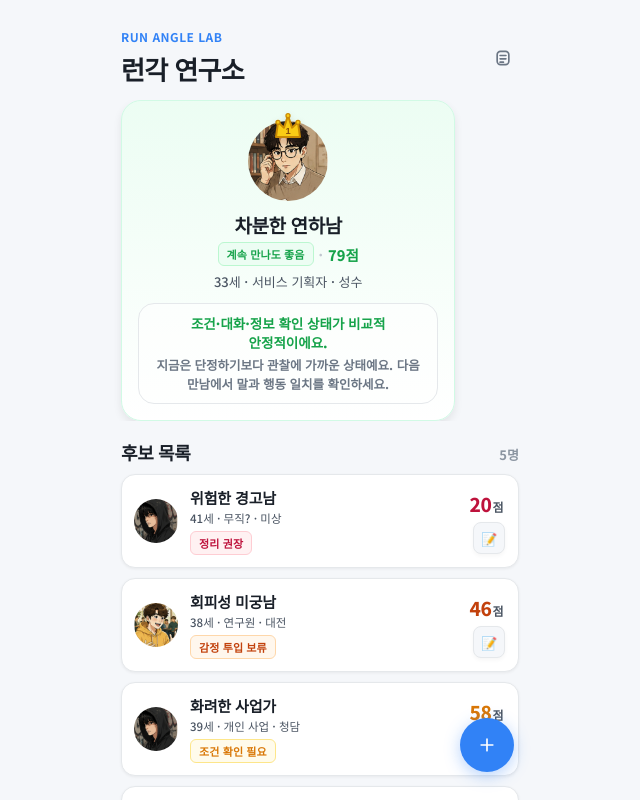
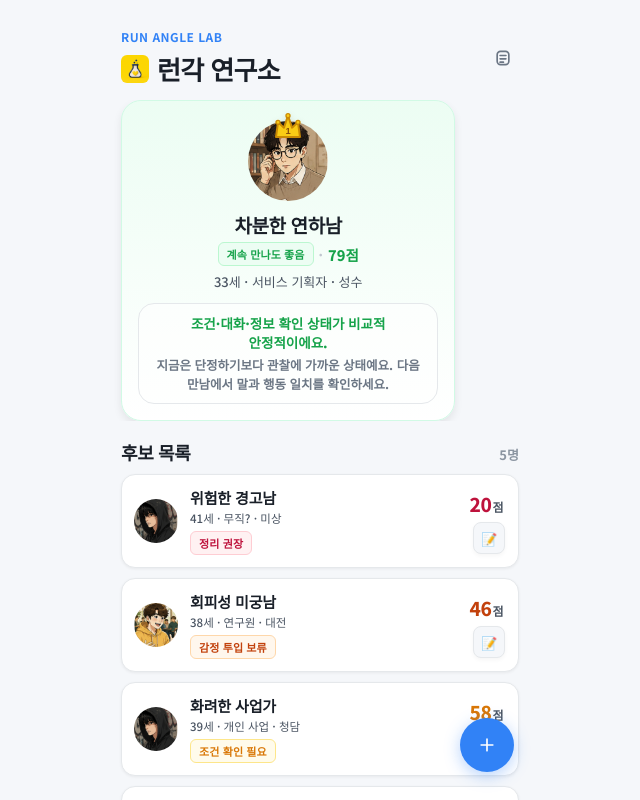
Before and after one commit to cathy-park/rungak, a React (Vite) app: page / in a window 1280 px wide. Shown: the top 800 px of the page, without its empty margins (320-960 px from the left). Built offline with nearby package versions, Linux system fonts and the light colour scheme; a web font is replaced by a local one.

Commit message:
feat: 런각 연구소 헤더 타이틀 앞에 로고 이미지 아이콘 추가

```diff
--- a/src/App.jsx
+++ b/src/App.jsx
@@ -974,7 +974,29 @@ function Toast({ message, type = 'success', onDone }) {
   return <div className={`toast toast-${type}`}>{message}</div>;
 }
 function Header({ openGuide }) {
-  return <header className="header"><div><p>Run Angle Lab</p><h1>런각 연구소</h1></div><button className="iconButton" onClick={openGuide}><Icon type="note" /></button></header>;
+  return (
+    <header className="header">
+      <div>
+        <p>Run Angle Lab</p>
+        <h1 style={{ display: 'flex', alignItems: 'center', gap: '8px' }}>
+          <img
+            src="/ico.png"
+            alt="런각 연구소"
+            style={{
+              width: '28px',
+              height: '28px',
+              borderRadius: '6px',
+              objectFit: 'cover'
+            }}
+          />
+          런각 연구소
+        </h1>
+      </div>
+      <button className="iconButton" onClick={openGuide}>
+        <Icon type="note" />
+      </button>
+    </header>
+  );
 }
 const CrownIcon = ({ rank }) => {
   const theme = {
```
